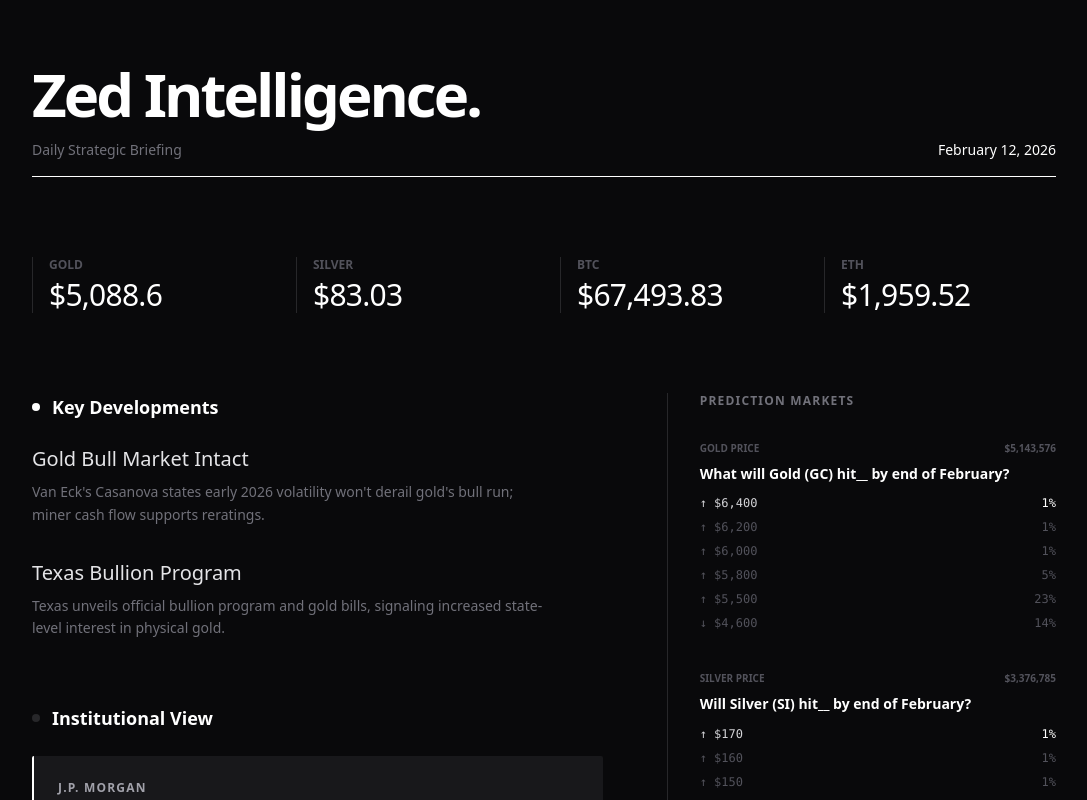
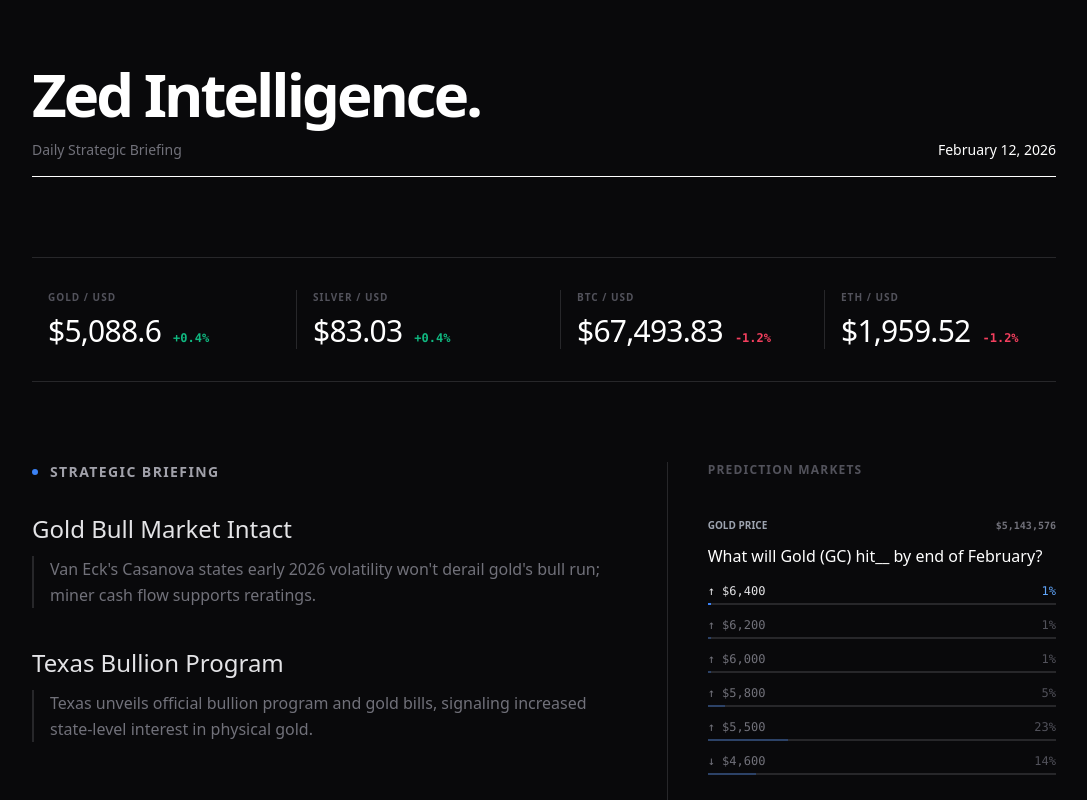
Before and after one commit to fcube3/zed-intel, a Next.js app: page /design-lab/minimal in a window 1280 px wide. Shown: the top 800 px of the page, without its empty margins (96-1183 px from the left). Built offline with nearby package versions, Linux system fonts and the light colour scheme.

Commit message:
style: optimize minimal theme with strategic color accents and slim bars

```diff
--- a/src/app/design-lab/minimal/page.tsx
+++ b/src/app/design-lab/minimal/page.tsx
@@ -19,11 +19,17 @@ export default function MinimalTheme() {
         </header>
 
         {/* Ticker Row */}
-        <div className="grid grid-cols-4 gap-8 mb-20">
+        <div className="grid grid-cols-4 gap-8 mb-20 border-t border-b border-[#27272a] py-8">
             {Object.entries(data.prices).map(([key, val]) => (
-                <div key={key} className="flex flex-col border-l border-[#27272a] pl-4">
-                    <span className="text-xs font-bold uppercase text-[#52525b] mb-1">{key}</span>
-                    <span className="text-3xl font-medium tracking-tight text-white">${Number(val).toLocaleString()}</span>
+                <div key={key} className="flex flex-col pl-4 border-l border-[#27272a] first:border-l-0">
+                    <span className="text-[10px] font-bold uppercase tracking-widest text-[#52525b] mb-2">{key} / USD</span>
+                    <div className="flex items-baseline space-x-3">
+                        <span className="text-3xl font-medium tracking-tight text-white">${Number(val).toLocaleString()}</span>
+                        {/* Simulation of change for design demo */}
+                        <span className={`text-xs font-mono font-bold ${key==='gold'||key==='silver' ? 'text-emerald-500' : 'text-rose-500'}`}>
+                           {key==='gold'||key==='silver' ? '+0.4%' : '-1.2%'}
+                        </span>
+                    </div>
                 </div>
             ))}
         </div>
@@ -33,30 +39,33 @@ export default function MinimalTheme() {
             {/* Main Content */}
             <div className="col-span-7 space-y-16">
                 <section>
-                    <h2 className="text-lg font-bold text-white mb-6 flex items-center">
-                        <span className="w-2 h-2 bg-white rounded-full mr-3"></span>
-                        Key Developments
+                    <h2 className="text-sm font-bold text-[#a1a1aa] mb-8 uppercase tracking-widest flex items-center">
+                        <span className="w-1.5 h-1.5 bg-blue-500 rounded-full mr-3"></span>
+                        Strategic Briefing
                     </h2>
-                    <div className="space-y-8">
+                    <div className="space-y-10">
                         {data.news.map((n, i) => (
                             <div key={i} className="group cursor-pointer">
-                                <h3 className="text-xl font-medium text-[#e4e4e7] group-hover:text-white transition mb-2">{n.title}</h3>
-                                <p className="text-sm text-[#71717a] leading-relaxed max-w-prose">{n.summary}</p>
+                                <h3 className="text-2xl font-medium text-[#e4e4e7] group-hover:text-blue-400 transition mb-3 leading-tight">{n.title}</h3>
+                                <p className="text-base text-[#71717a] leading-relaxed max-w-prose border-l-2 border-[#27272a] pl-4">{n.summary}</p>
                             </div>
                         ))}
                     </div>
                 </section>
 
                 <section>
-                    <h2 className="text-lg font-bold text-white mb-6 flex items-center">
-                        <span className="w-2 h-2 bg-[#27272a] rounded-full mr-3"></span>
+                    <h2 className="text-sm font-bold text-[#a1a1aa] mb-8 uppercase tracking-widest flex items-center">
+                        <span className="w-1.5 h-1.5 bg-yellow-500 rounded-full mr-3"></span>
                         Institutional View
                     </h2>
                     <div className="grid grid-cols-1 gap-8">
                          {data.institutional.metals.map((m, i) => (
-                             <div key={i} className="bg-[#18181b] p-6 rounded-sm border-l-2 border-white">
-                                 <h4 className="text-xs font-bold uppercase tracking-widest text-[#a1a1aa] mb-3">{m.firm}</h4>
-                                 <p className="text-base text-[#d4d4d8] italic">"{m.insight}"</p>
+                             <div key={i} className="bg-[#18181b] p-8 border-l-2 border-yellow-500/50 hover:border-yellow-500 transition">
+                                 <div className="flex justify-between items-center mb-4">
+                                     <h4 className="text-xs font-bold uppercase tracking-widest text-[#a1a1aa]">{m.firm}</h4>
+                                     <span className="text-[10px] font-mono text-yellow-500/80 bg-yellow-500/10 px-2 py-1">VERIFIED_NOTE</span>
+                                 </div>
+                                 <p className="text-lg text-[#d4d4d8] font-light leading-relaxed">"{m.insight}"</p>
                              </div>
                          ))}
                     </div>
@@ -64,23 +73,29 @@ export default function MinimalTheme() {
             </div>
 
             {/* Sidebar */}
-            <div className="col-span-5 border-l border-[#27272a] pl-8">
-                <h3 className="text-xs font-bold uppercase tracking-widest text-[#71717a] mb-8">Prediction Markets</h3>
+            <div className="col-span-5 border-l border-[#27272a] pl-10">
+                <h3 className="text-xs font-bold uppercase tracking-widest text-[#52525b] mb-10">Prediction Markets</h3>
 
-                <div className="space-y-10">
+                <div className="space-y-12">
                     {data.predictions.map((p, i) => (
-                        <div key={i}>
-                            <div className="flex justify-between text-[10px] uppercase font-bold text-[#52525b] mb-2">
-                                <span>{p.label}</span>
-                                <span>{p.nominal}</span>
+                        <div key={i} className="group">
+                            <div className="flex justify-between text-[10px] uppercase font-bold text-[#52525b] mb-3">
+                                <span className={p.color === 'purple' ? 'text-purple-400' : p.color === 'blue' ? 'text-blue-400' : 'text-gray-400'}>{p.label}</span>
+                                <span className="font-mono text-[#71717a]">{p.nominal}</span>
                             </div>
-                            <h4 className="text-sm font-bold text-white mb-3 leading-snug">{p.title}</h4>
+                            <h4 className="text-base font-medium text-white mb-4 leading-snug group-hover:text-blue-400 transition">{p.title}</h4>
 
-                            <ul className="space-y-2">
+                            <ul className="space-y-3">
                                 {p.outcomes.map((o: any, idx: number) => (
-                                    <li key={idx} className="flex justify-between items-center text-xs font-mono">
-                                        <span className={idx===0 ? "text-[#d4d4d8]" : "text-[#52525b]"}>{o.name}</span>
-                                        <span className={idx===0 ? "text-white" : "text-[#52525b]"}>{o.prob_pct}</span>
+                                    <li key={idx} className="relative">
+                                        <div className="flex justify-between items-center text-xs font-mono mb-1 relative z-10">
+                                            <span className={idx===0 ? "text-[#e4e4e7]" : "text-[#71717a]"}>{o.name}</span>
+                                            <span className={idx===0 ? (p.color==='purple'?'text-purple-400':'text-blue-400') : "text-[#52525b]"}>{o.prob_pct}</span>
+                                        </div>
+                                        {/* Minimal Bar */}
+                                        <div className="w-full h-[2px] bg-[#27272a]">
+                                            <div className={`h-full ${p.color==='purple'?'bg-purple-500':'bg-blue-500'}`} style={{ width: o.prob_pct, opacity: idx===0 ? 1 : 0.3 }}></div>
+                                        </div>
                                     </li>
                                 ))}
                             </ul>
```
